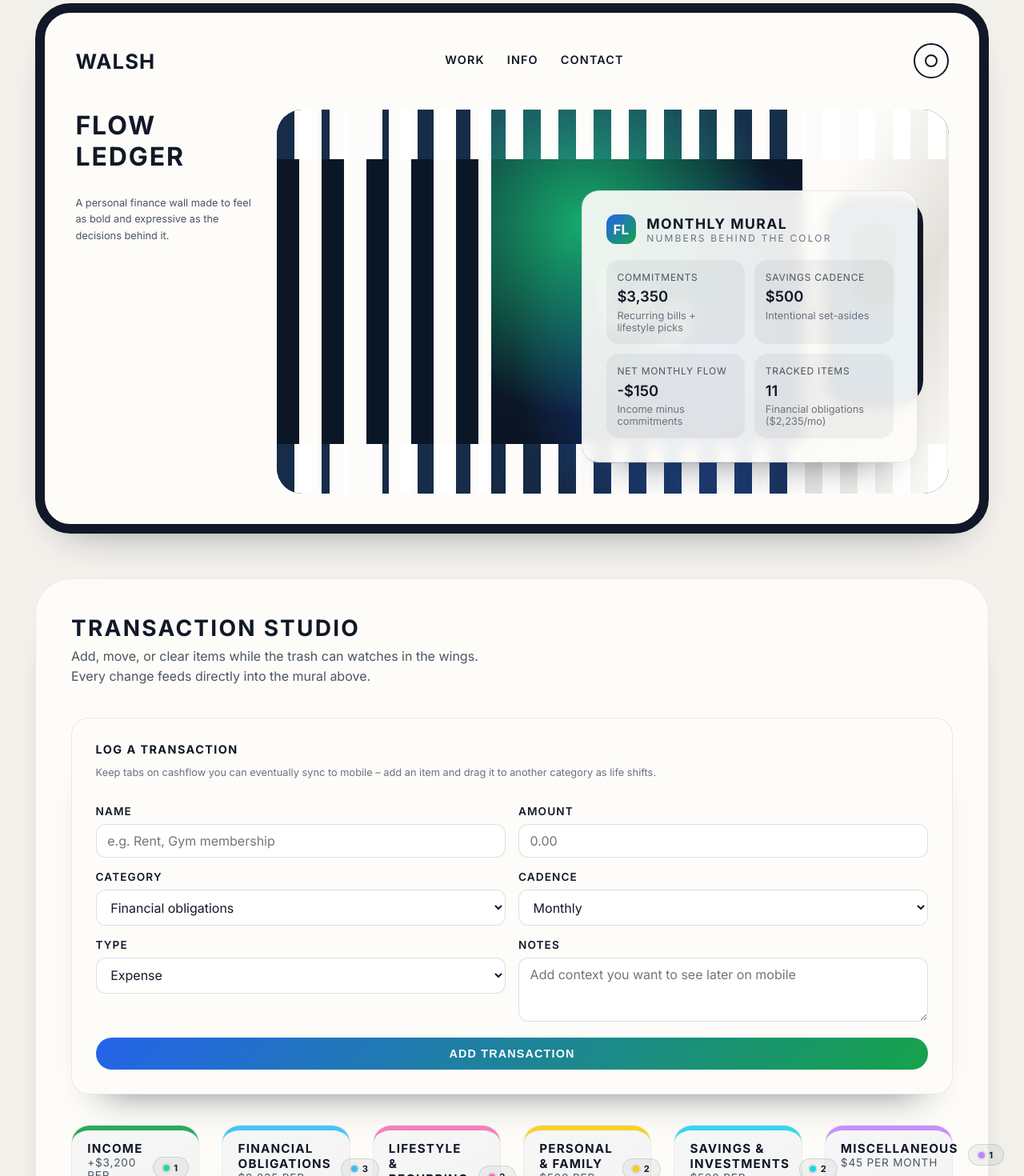
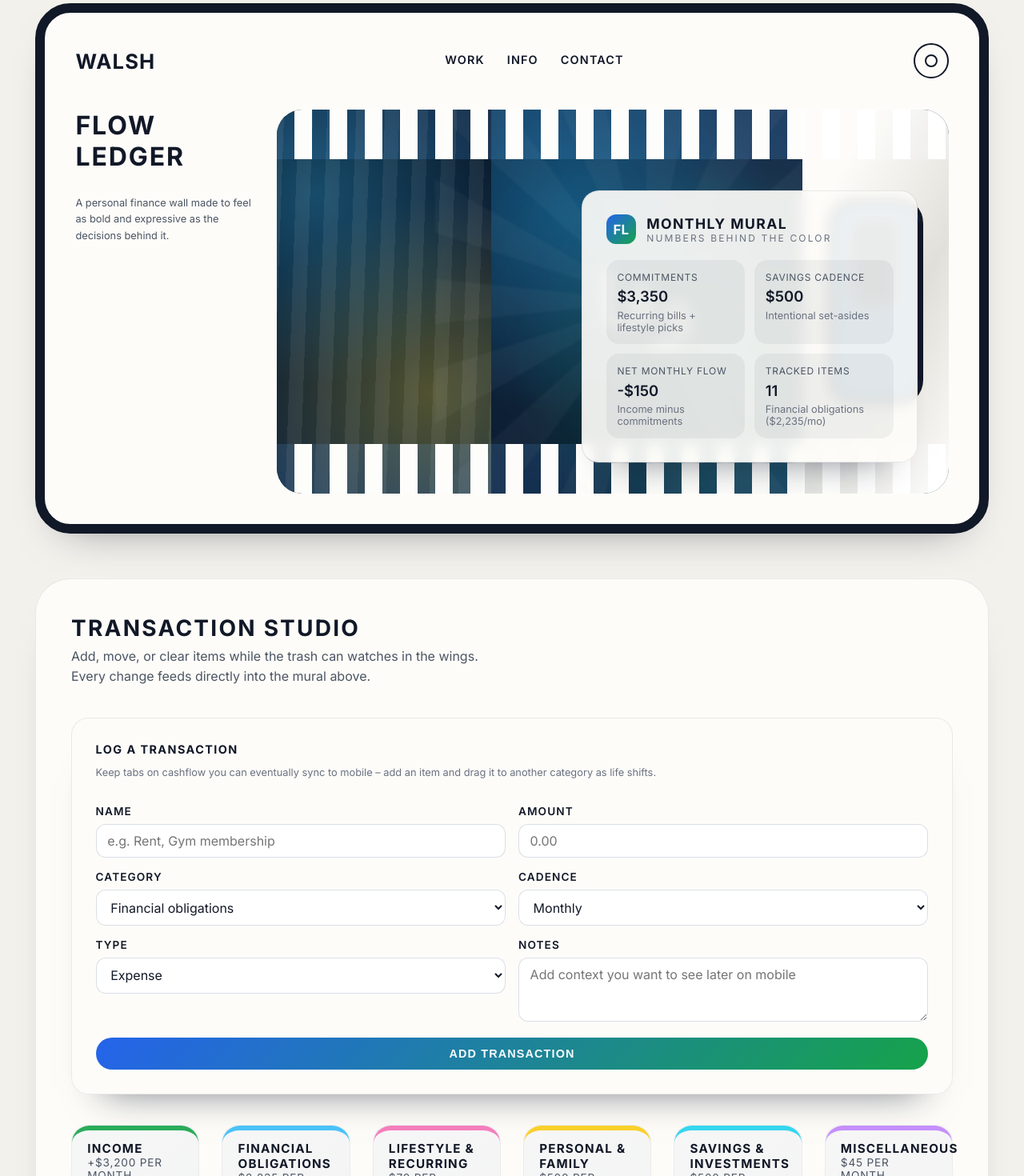
Before and after one commit to Razorblade3456/finance-tracker, a React (Vite) app: page / in a window 1280 px wide. Shown: the part 40-1510 px from the top of the page at 80% size. Built offline with nearby package versions, Linux system fonts and the light colour scheme.

Commit message:
Refresh hero background and polish category chip layout

```diff
--- a/src/styles.css
+++ b/src/styles.css
@@ -150,7 +150,10 @@ a {
   min-height: clamp(320px, 50vw, 480px);
   border-radius: clamp(1.2rem, 3vw, 2rem);
   overflow: hidden;
-  background: #0b1729;
+  background:
+    radial-gradient(circle at 12% 18%, rgba(56, 189, 248, 0.22), transparent 55%),
+    radial-gradient(circle at 88% 82%, rgba(34, 197, 94, 0.2), transparent 58%),
+    linear-gradient(135deg, #050b16 5%, #0f2234 52%, #142e48 100%);
 }
 
 .mural-art {
@@ -167,19 +170,50 @@ a {
 
 .art-panel--left {
   background:
-    repeating-linear-gradient(90deg, #0b1727 0 28px, #fdfcf9 28px 56px),
-    repeating-linear-gradient(0deg, #0b1727 0 56px, #17816a 56px 112px);
+    radial-gradient(circle at 18% 22%, rgba(56, 189, 248, 0.32), transparent 55%),
+    radial-gradient(circle at 72% 74%, rgba(250, 204, 21, 0.28), transparent 60%),
+    linear-gradient(155deg, #04111f 0%, #0d1f33 52%, #132b45 100%);
+  overflow: hidden;
+}
+
+.art-panel--left::before {
+  content: '';
+  position: absolute;
+  inset: -20%;
+  background: repeating-linear-gradient(
+      90deg,
+      rgba(253, 252, 249, 0.12) 0 18px,
+      rgba(253, 252, 249, 0) 18px 36px
+    );
+  opacity: 0.55;
+  transform: rotate(2deg);
   mix-blend-mode: screen;
 }
 
 .art-panel--center {
   background:
-    radial-gradient(circle at 30% 30%, rgba(24, 197, 121, 0.85), transparent 55%),
-    radial-gradient(circle at 70% 65%, rgba(37, 99, 235, 0.75), transparent 60%),
-    linear-gradient(145deg, #0f2234, #0b1727 45%, #0b0f1c 90%);
+    radial-gradient(circle at 26% 28%, rgba(14, 165, 233, 0.35), transparent 55%),
+    radial-gradient(circle at 74% 68%, rgba(16, 185, 129, 0.3), transparent 60%),
+    conic-gradient(from 180deg at 50% 50%, #07172a 0deg, #0f2741 130deg, #1c3552 300deg, #07172a 360deg);
   display: flex;
   align-items: center;
   justify-content: center;
+}
+
+.art-panel--center::before {
+  content: '';
+  position: absolute;
+  inset: -18%;
+  background:
+    radial-gradient(circle at 50% 50%, rgba(253, 252, 249, 0.08), transparent 65%),
+    repeating-conic-gradient(
+      from 0deg,
+      rgba(253, 252, 249, 0.06) 0deg 12deg,
+      rgba(253, 252, 249, 0) 12deg 24deg
+    );
+  filter: blur(1px);
+  opacity: 0.6;
+  mix-blend-mode: screen;
 }
 
 .art-panel--center span {
@@ -563,9 +597,15 @@ textarea {
 
 .category-header {
   display: flex;
-  justify-content: space-between;
-  align-items: center;
-  gap: 0.75rem;
+  flex-wrap: wrap;
+  justify-content: flex-start;
+  align-items: flex-start;
+  gap: 0.5rem 0.75rem;
+}
+
+.category-header > div {
+  flex: 1 1 160px;
+  min-width: 0;
 }
 
 .category-title {
@@ -600,9 +640,26 @@ textarea {
   color: #111827;
   display: inline-flex;
   align-items: center;
+  justify-content: center;
   gap: 0.35rem;
   text-transform: uppercase;
   letter-spacing: 0.08em;
+  white-space: nowrap;
+  margin-left: auto;
+  font-variant-numeric: tabular-nums;
+  min-width: 3rem;
+}
+
+@media (min-width: 640px) {
+  .category-chip {
+    margin-top: 0;
+  }
+}
+
+@media (max-width: 639px) {
+  .category-chip {
+    margin-top: 0.25rem;
+  }
 }
 
 .chip-dot {
```
